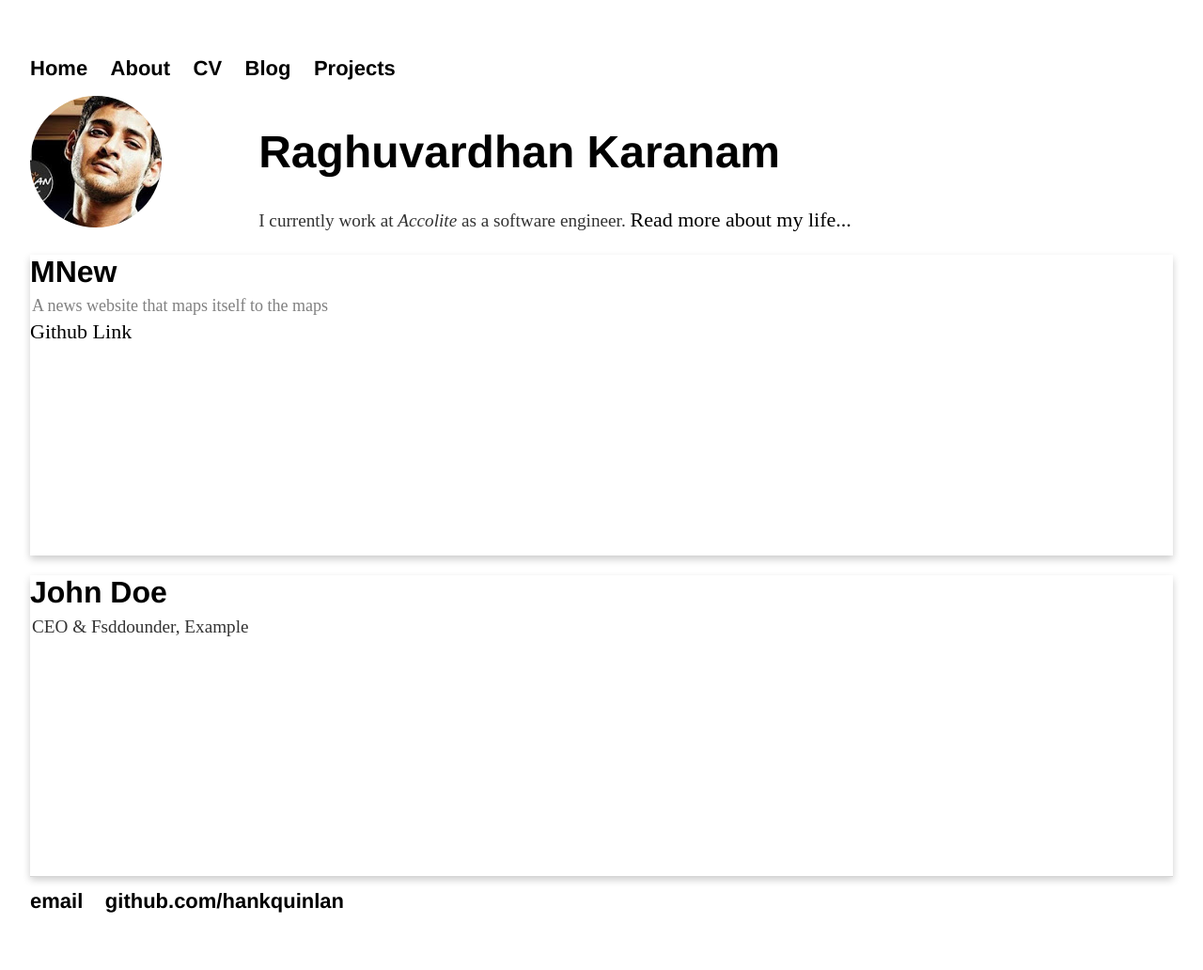
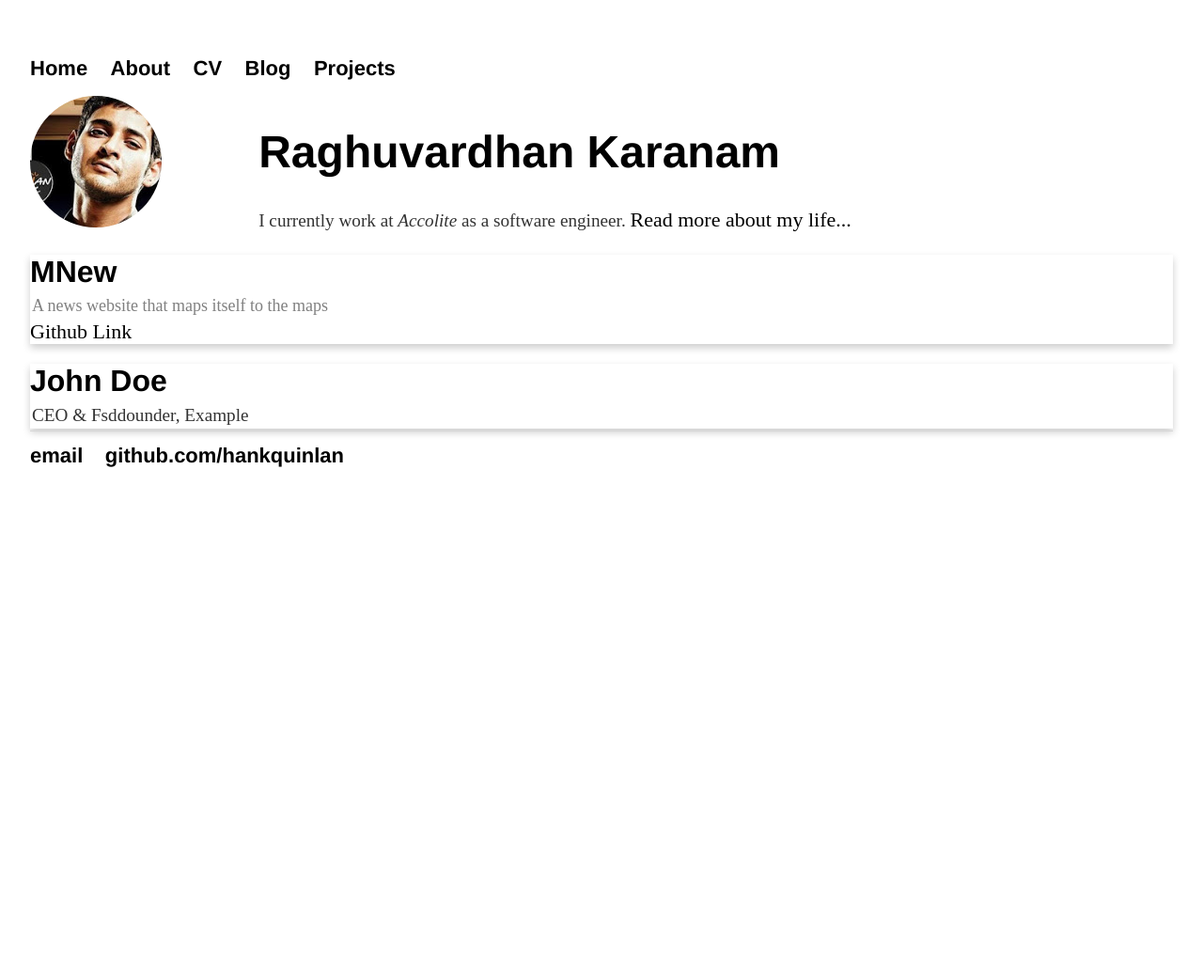
Before and after one commit to raghuvardhan/raghuvardhan.github.io, a Jekyll site: the page built from index.html, in a window 1280 px wide. Shown: the whole page at 94% size. Built offline with Jekyll 4.4.1, drawn with Linux system fonts in a browser that asks for light colours; after the commit the page ends 900 px from its top, so only the background shows below that.

Commit message:
Update css/main.css

```diff
--- a/css/main.css
+++ b/css/main.css
@@ -52,7 +52,6 @@ img {
 .card {
     box-shadow: 0 4px 8px 0 rgba(0, 0, 0, 0.2);
     width:fill;
-    height:20em;
     margin: auto;
 }
 
```
